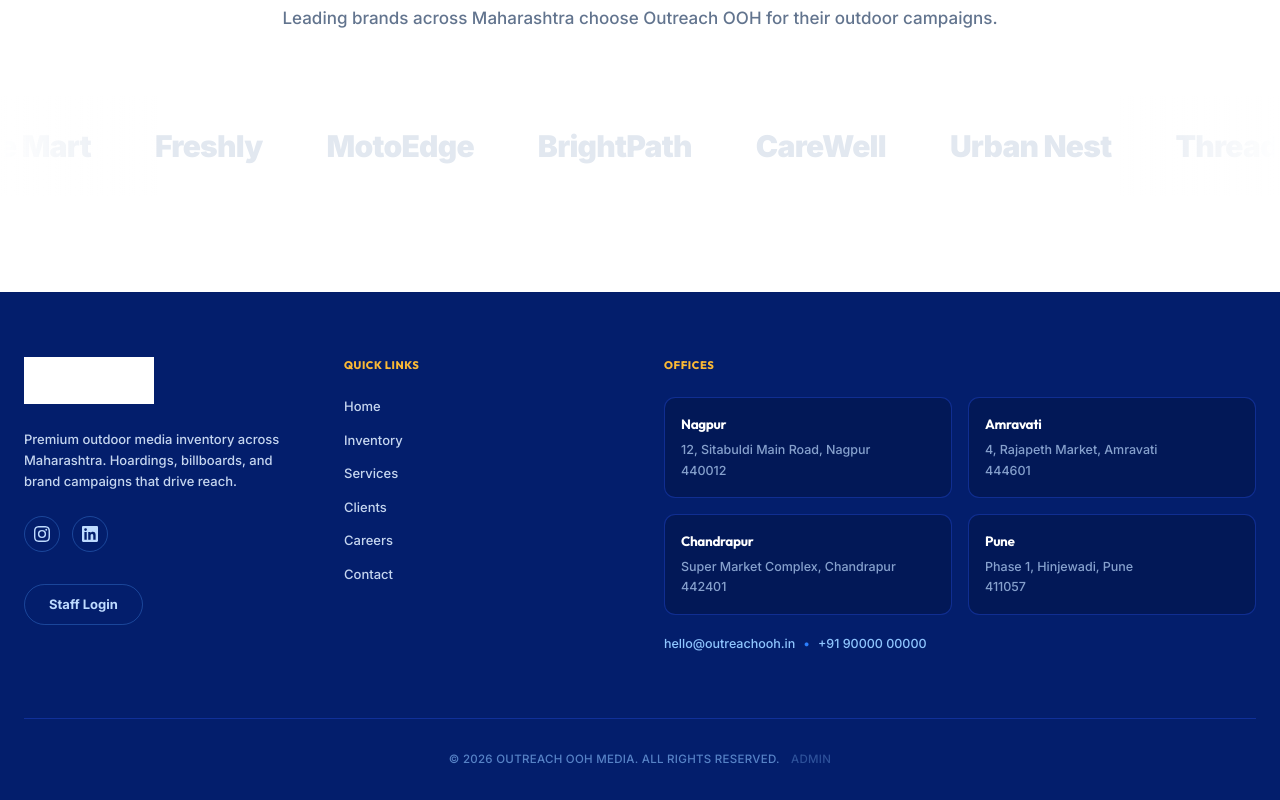
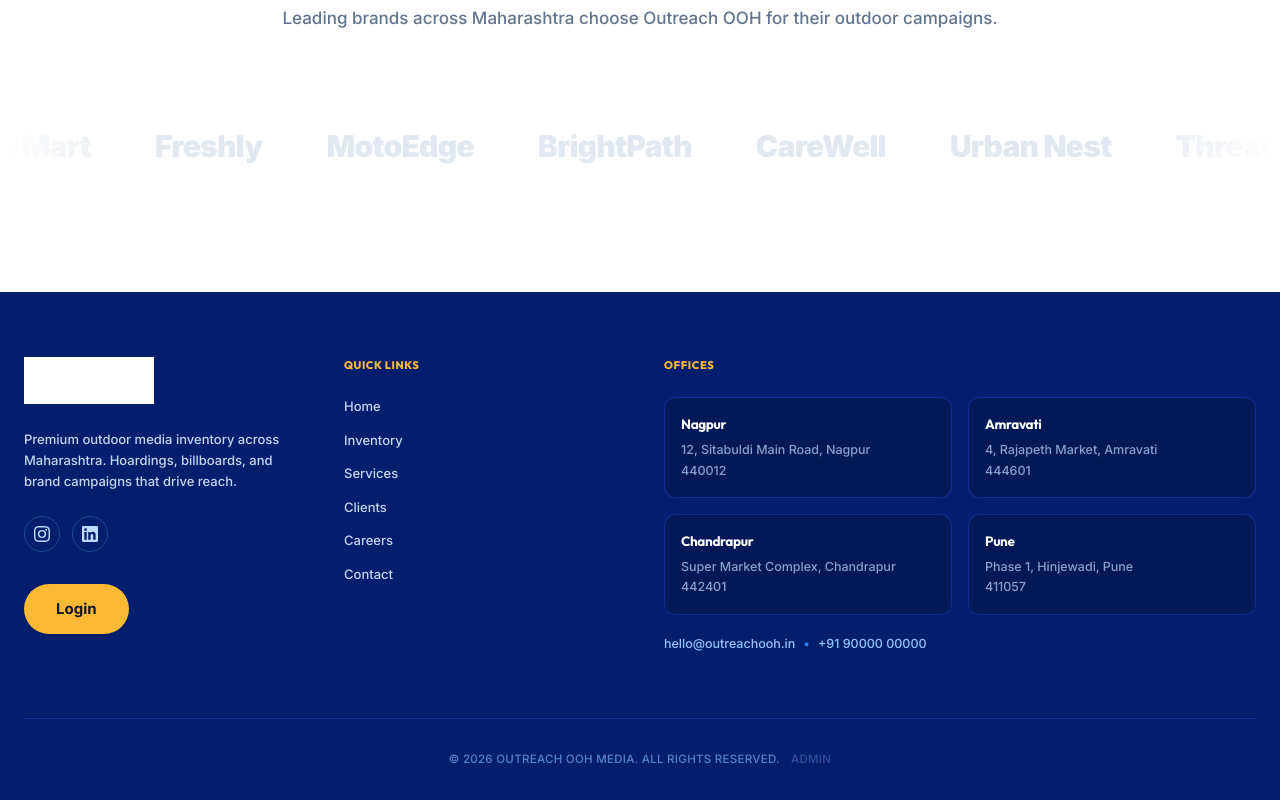
Before and after one commit to 9125aditya/Hording-dashboard, a Next.js app: page / in a window 1280 px wide. Shown: the part 1643-2443 px from the top of the page. Built offline with nearby package versions, Linux system fonts and the light colour scheme; no server answers.

Commit message:
style: updated footer login button styling to match primary CTA

```diff
--- a/src/app/(public)/layout.tsx
+++ b/src/app/(public)/layout.tsx
@@ -88,8 +88,8 @@ export default async function PublicLayout({ children }: { children: ReactNode }
                 </a>
               </div>
               <div className="mt-8">
-                <Link href="/login" className="inline-flex items-center justify-center px-6 py-2.5 rounded-full border border-blue-400/30 text-blue-200 font-bold text-[13px] hover:bg-white/10 hover:text-white transition-colors">
-                  Staff Login
+                <Link href="/login" className="inline-flex items-center justify-center px-8 py-3.5 rounded-full bg-[#fab935] text-slate-900 font-bold text-[15px] hover:bg-[#f2a81d] transition-colors shadow-sm">
+                  Login
                 </Link>
               </div>
             </div>
```
